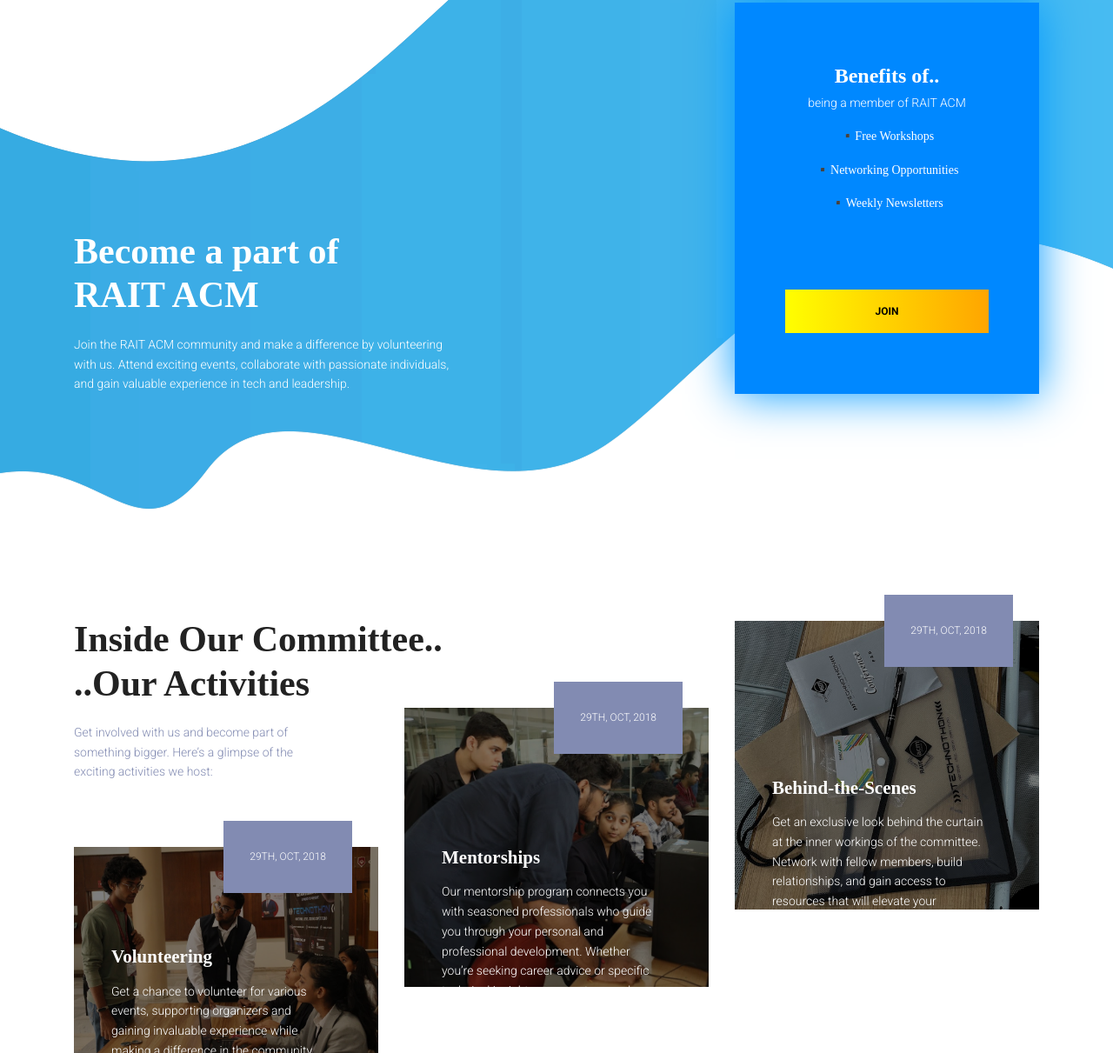
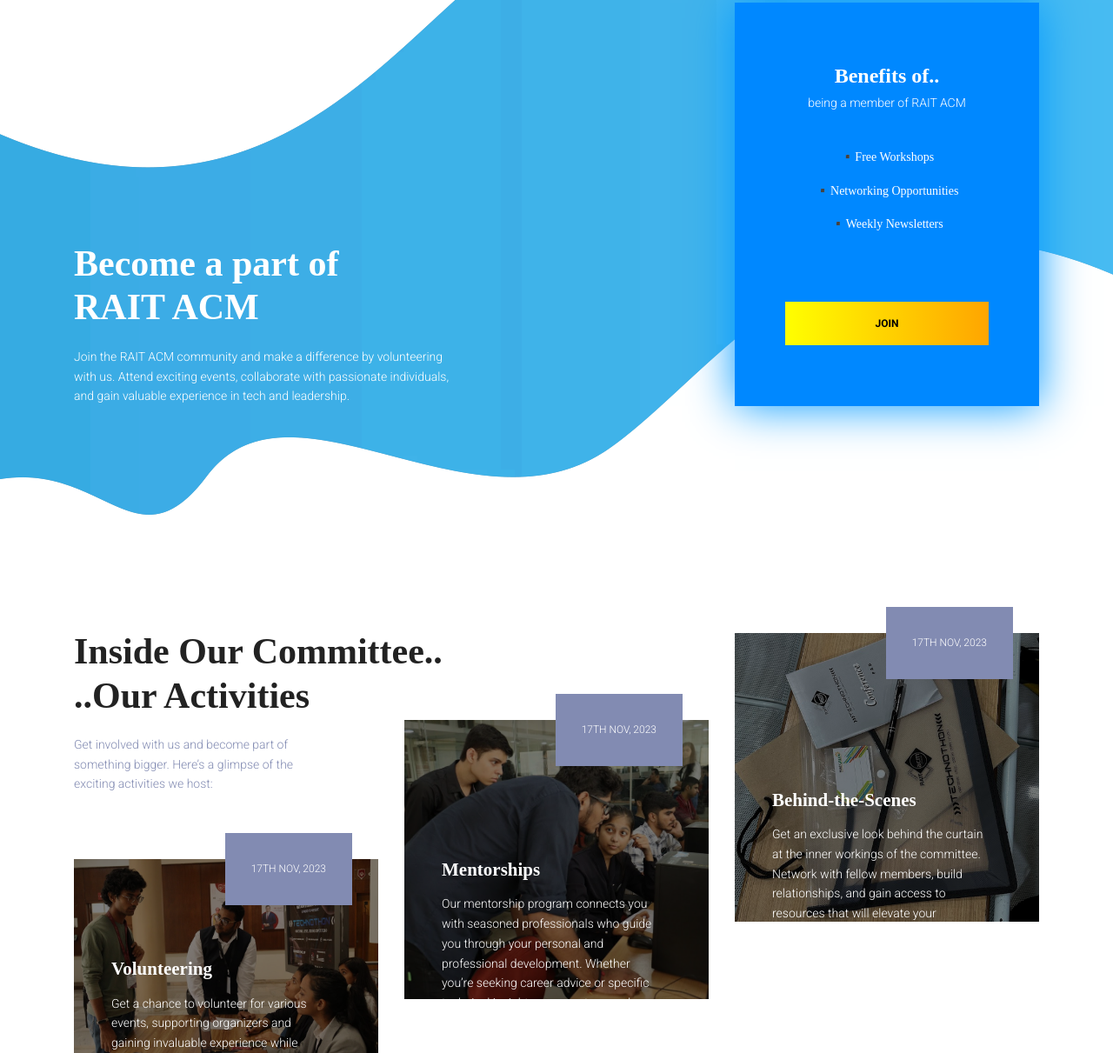
Before and after one commit to ShreyasAndurlekar/raitacm, a plain HTML site: page index.html in a window 1280 px wide. Shown: the part 5098-6309 px from the top of the page at 87% size. Drawn offline with nearby package versions, Linux system fonts and the light colour scheme; a script that the page names is missing; a web font is replaced by a local one.

Commit message:
Minor changes

```diff
--- a/index.html
+++ b/index.html
@@ -577,7 +577,7 @@
           <div class="course-form-section" style="background-color: rgb(0, 136, 255);">
             <h3 class="text-white">Benefits of..</h3>
             <p class="text-white">being a member of RAIT ACM</p>
-            <div class="course-form-area contact-page-form course-form text-right" id="myForm">
+            <div class="course-form-area contact-page-form course-form text-right" id="myForm" style = "margin-top: 40px;">
               <div class="form-group text-center">
                 <p class="form-control-static" style="color: white; font-family: Bai Jamjuree">▪️Free Workshops</p>
               </div>
@@ -591,7 +591,7 @@
                 <p class="text-uppercase" style="color: black; font-weight: bold;"></p>
               </div>
 
-              <div class="col-lg-12 text-center" style = "margin-top: 50px;">
+              <div class="col-lg-12 text-center" style = "margin-top: 40px;">
                 <a href="https://docs.google.com/forms/d/e/1FAIpQLScJ0tnOkCczRvBamt1EkJukFmZkOxtrkAygLRY1kUTwwyAQEg/viewform">   <button class="btn text-uppercase" style = "color:black">Join</button></a>
 
               </div>
@@ -623,7 +623,7 @@
             <img src="img/homepage/volunteer.png" class="img-fluid" alt="">
             <div class="overlay"></div>
             <div class="top-text">
-              <p>29th, oct, 2018</p>
+              <p>17th nov, 2023</p>
             </div>
             <div class="text" style = "margin-top: 50px;">
               <h4 class="text-white">Volunteering</h4>
@@ -641,7 +641,7 @@
             <img src="img/homepage/mentorship.png" class="img-fluid" alt="">
             <div class="overlay"></div>
             <div class="top-text">
-              <p>29th, oct, 2018</p>
+              <p>17th nov, 2023</p>
 
             </div>
             <div class="text" style = "margin-top: 50px;">
@@ -660,7 +660,7 @@
             <img src="img/homepage/image.png" class="img-fluid" alt="">
             <div class="overlay"></div>
             <div class="top-text">
-              <p>29th, oct, 2018</p>
+              <p>17th nov, 2023</p>
 
             </div>
             <div class="text" style = "margin-top: 50px;">
```
Also changed, not shown: Eclipse Education_files/video-img.jpg.webp (deleted).
